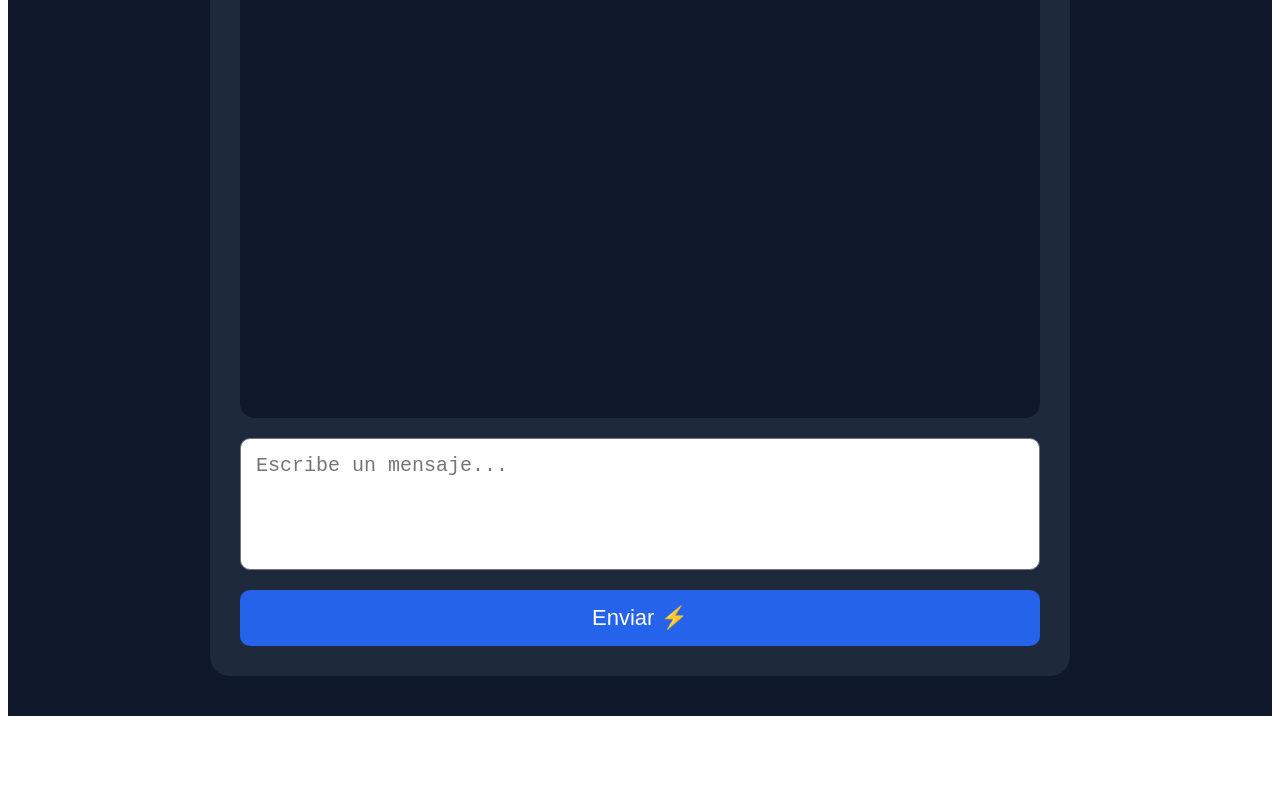
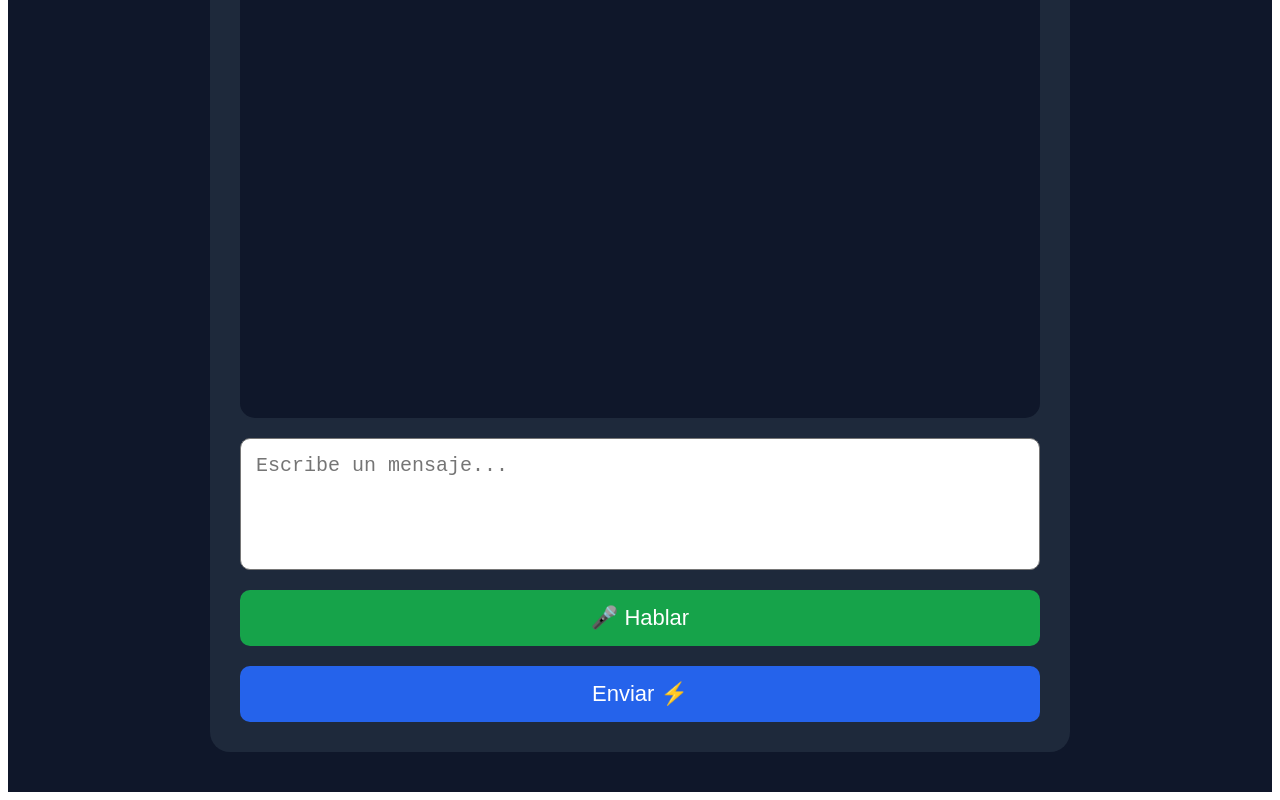
Before and after one commit to jparcas746-design/LiveTranslator, a Next.js app: page / in a window 1280 px wide. Shown: the part 330-1130 px from the top of the page. Before the commit the page ends 1054 px from the top, so only its background shows below. Built offline with nearby package versions, Linux system fonts and the light colour scheme.

Commit message:
Añadir reconocimiento de voz a ThorAI

```diff
--- a/src/app/page.tsx
+++ b/src/app/page.tsx
@@ -2,6 +2,13 @@
 
 import { useState } from "react";
 import ReactMarkdown from "react-markdown";
+
+declare global {
+  interface Window {
+    SpeechRecognition: any;
+    webkitSpeechRecognition: any;
+  }
+}
 
 type Message = {
   role: "user" | "assistant";
@@ -11,6 +18,41 @@ type Message = {
 export default function HomePage() {
   const [text, setText] = useState("");
   const [messages, setMessages] = useState<Message[]>([]);
+  const [listening, setListening] = useState(false);
+
+  function startListening() {
+    const SpeechRecognition =
+      window.SpeechRecognition ||
+      window.webkitSpeechRecognition;
+
+    if (!SpeechRecognition) {
+      alert("Tu navegador no soporta reconocimiento de voz");
+      return;
+    }
+
+    const recognition = new SpeechRecognition();
+
+    recognition.lang = "es-ES";
+    recognition.continuous = false;
+    recognition.interimResults = false;
+
+    recognition.onstart = () => {
+      setListening(true);
+    };
+
+    recognition.onend = () => {
+      setListening(false);
+    };
+
+    recognition.onresult = (event: any) => {
+      const transcript =
+        event.results[0][0].transcript;
+
+      setText(transcript);
+    };
+
+    recognition.start();
+  }
 
   async function askAI() {
     if (!text.trim()) return;
@@ -66,7 +108,8 @@ export default function HomePage() {
         ...newMessages,
         {
           role: "assistant",
-          content: "Error: " + String(error),
+          content:
+            "Error: " + String(error),
         },
       ]);
     }
@@ -175,6 +218,25 @@ export default function HomePage() {
         />
 
         <button
+          onClick={startListening}
+          style={{
+            padding: "15px",
+            borderRadius: "10px",
+            border: "none",
+            background: listening
+              ? "#dc2626"
+              : "#16a34a",
+            color: "white",
+            fontSize: "22px",
+            cursor: "pointer",
+          }}
+        >
+          {listening
+            ? "🎙️ Escuchando..."
+            : "🎤 Hablar"}
+        </button>
+
+        <button
           onClick={askAI}
           style={{
             padding: "15px",
```
